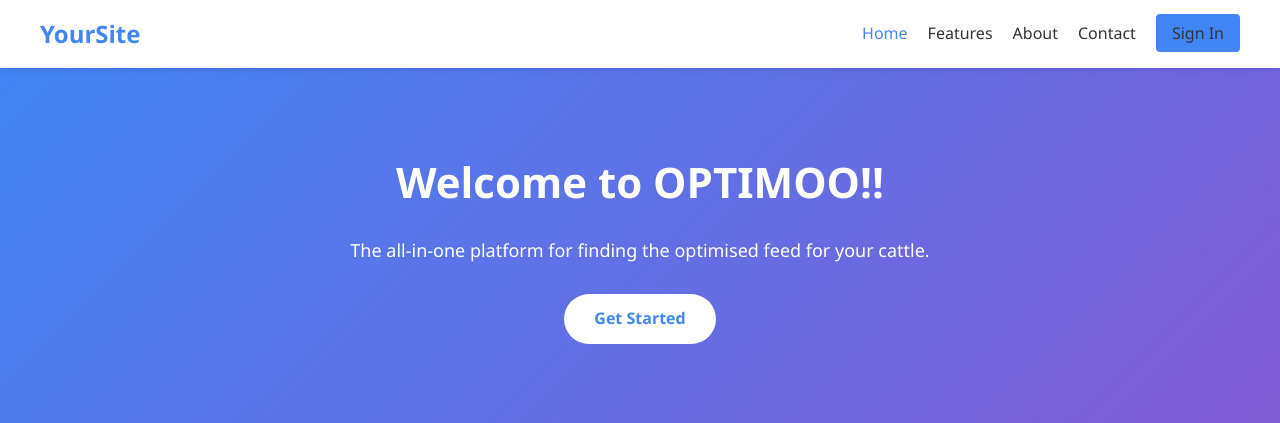
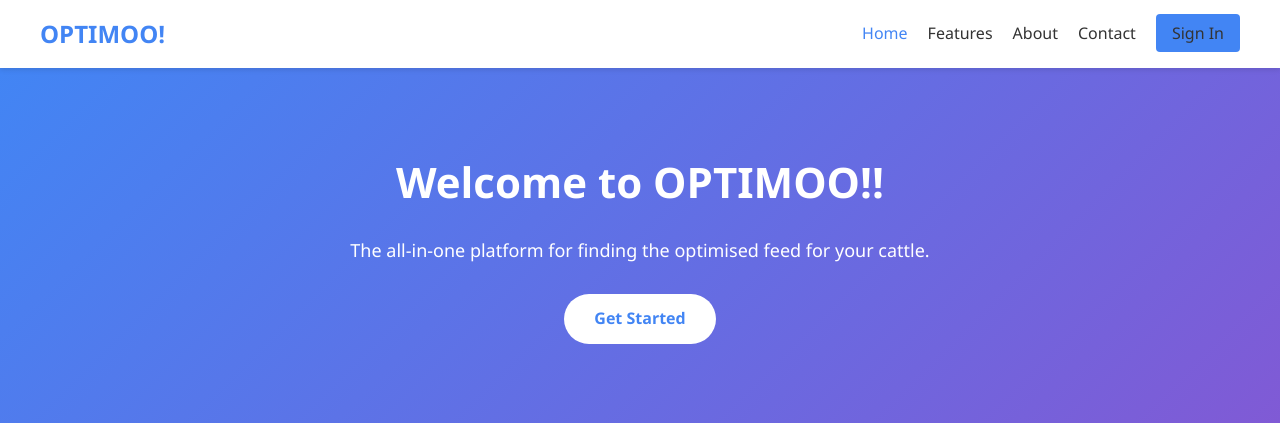
Before and after one commit to amr-jth/optimoo, a Flask app: page / in a window 1280 px wide. Shown: the top 423 px of the page. Run offline with Flask 3, Linux system fonts and the light colour scheme.

Commit message:
Update 2

```diff
--- a/website/template/basehome1.html
+++ b/website/template/basehome1.html
@@ -337,7 +337,7 @@
     <!-- Navigation Bar -->
     <nav>
         <div class="container nav-container">
-            <a href="#" class="logo">YourSite</a>
+            <a href="#" class="logo">OPTIMOO!</a>
             <ul class="nav-links">
                 <li><a href="#" class="active">Home</a></li>
                 <li><a href="#">Features</a></li>
@@ -538,7 +538,7 @@
         // Example of showing a notification when the page loads
         window.addEventListener('load', function() {
             setTimeout(() => {
-                showNotification('Welcome to YourSite', 'Discover our latest features and sign up today!', 'success');
+                showNotification('Welcome to OPTIMOO!', 'Discover our latest features and sign up today!', 'success');
             }, 1000);
         });
     </script>
```
